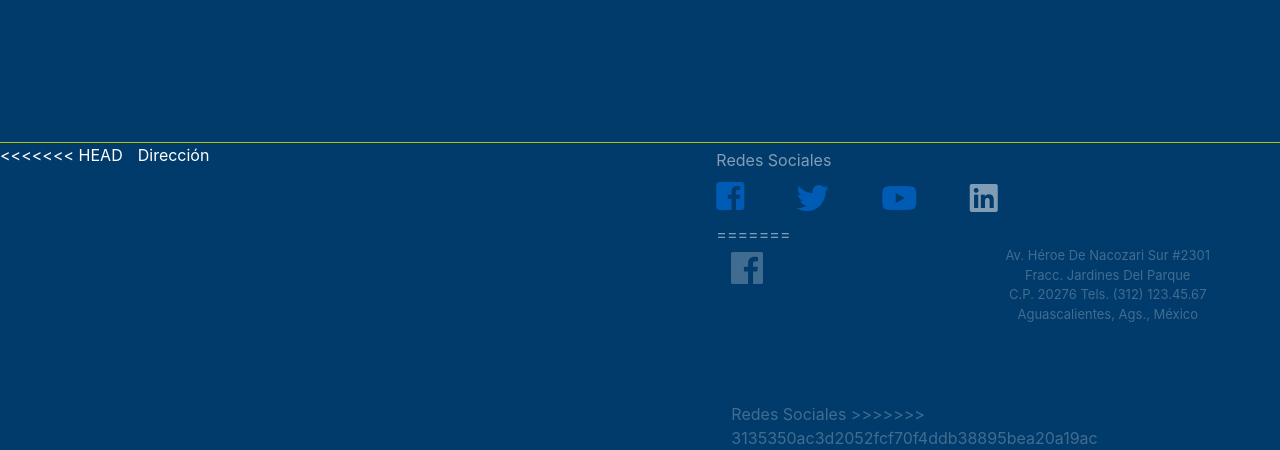
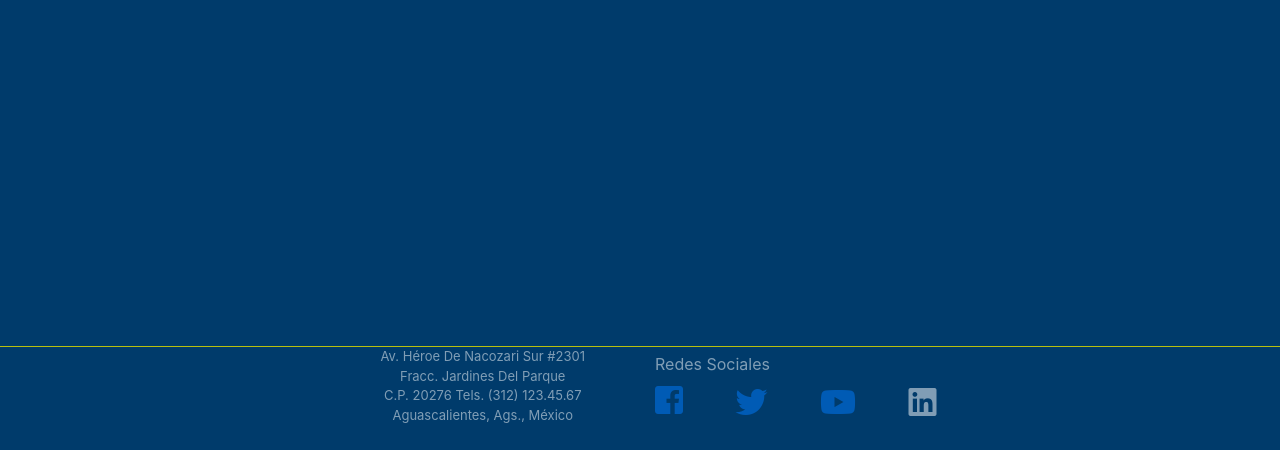
Before and after one commit to jondeltoro/proyecto-unidad-4, a website: page index.html in a window 1280 px wide. Shown: the part 374-824 px from the top of the page. After the commit the page ends 800 px from the top, so only its background shows below. Drawn offline with nearby package versions, Linux system fonts and the light colour scheme.

Commit message:
arreglar merge

```diff
--- a/index.html
+++ b/index.html
@@ -9,12 +9,9 @@
     <script src="https://d3js.org/d3.v4.min.js"></script>
     <link rel="stylesheet" href="https://stackpath.bootstrapcdn.com/bootstrap/4.1.3/css/bootstrap.min.css"
           integrity="sha384-MCw98/SFnGE8fJT3GXwEOngsV7Zt27NXFoaoApmYm81iuXoPkFOJwJ8ERdknLPMO" crossorigin="anonymous">
-<<<<<<< HEAD
-    <link  rel="stylesheet"  href="styles.css">
-    <link rel="stylesheet" href="https://use.fontawesome.com/releases/v5.3.1/css/all.css" integrity="sha384-mzrmE5qonljUremFsqc01SB46JvROS7bZs3IO2EmfFsd15uHvIt+Y8vEf7N7fWAU" crossorigin="anonymous">
-=======
+    <link rel="stylesheet" href="https://use.fontawesome.com/releases/v5.3.1/css/all.css"
+          integrity="sha384-mzrmE5qonljUremFsqc01SB46JvROS7bZs3IO2EmfFsd15uHvIt+Y8vEf7N7fWAU" crossorigin="anonymous">
     <link rel="stylesheet" href="styles.css">
->>>>>>> 3135350ac3d2052fcf70f4ddb38895bea20a19ac
     <script type="text/javascript" src="main.js"></script>
 </head>
 <body>
@@ -39,7 +36,8 @@
     </section>
     <section id="body" class="row">
         <section id="body-video" class="col-4">
-            <p>En el siguiente video explicamos la funcionalidad de nuestros servicios y el por que nosotros somos su mejor opción.</p>
+            <p>En el siguiente video explicamos la funcionalidad de nuestros servicios y el por que nosotros somos su
+                mejor opción.</p>
             <iframe src="https://www.youtube.com/embed/CcDCqW88uNY">
             </iframe>
         </section>
@@ -47,25 +45,6 @@
         <section id="body-d3" class="col-4">d3</section>
     </section>
     <section id="footer" class="row">
-<<<<<<< HEAD
-        <section id="footer-info" class="col-sm">Dirección</section>
-        <section id="footer-social" class="col-sm">Redes Sociales
-                      <div class="mb-2 mt-2 ">
-                        <a class="sm-icon" href="https://www.facebook.com/UNIVERSIDADCUAUHTEMOCAGS/" target="_blank">
-                          <i class="fab fa-facebook-square mr-md-5 mr-3 fa-2x"> </i>
-                        </a>
-                        <a class="sm-icon" href="https://twitter.com/ucuauhtemocags" target="_blank">
-                          <i class="fab fa-twitter fa-lg white-text mr-md-5 mr-3 fa-2x"> </i>
-                        </a>
-                        <a class="sm-icon" href="https://www.youtube.com/user/redcuauhtemoc" target="_blank">
-                          <i class="fab fa-youtube fa-lg white-text mr-md-5 mr-3 fa-2x"> </i>
-                        </a>
-                        <a class="sm-icon" href="https://linkedin.com/ucuauhtemocags" target="_blank"></a>
-                          <i class="fab fa-linkedin fa-lg white-text mr-md-5 mr-3 fa-2x"> </i>
-                        </a>
-                      </div>
-
-=======
         <section id="footer-info" class="col-sm">
             <div id="footer-info-address">
                 Av. Héroe De Nacozari Sur #2301
@@ -77,18 +56,21 @@
                 Aguascalientes, Ags., México
             </div>
         </section>
-        <section id="footer-social" class="col-sm">
-            <svg class="icon facebook">
-                <g width="32" height="31" class="iconic-md iconic-container" display="none">
-                    <g class="iconic-social-facebook" display="inline">
-                        <path fill="white"
-                              d="M30.234 0h-28.468c-.976 0-1.766.791-1.766 1.766v28.468c0 .975.79 1.766 1.766 1.766h15.326v-12.392h-4.17v-4.829h4.17v-3.562c0-4.133 2.524-6.384 6.212-6.384 1.766 0 3.284.132 3.727.19v4.319l-2.557.001c-2.005 0-2.393.953-2.393 2.351v3.083h4.782l-.623 4.829h-4.16v12.392h8.155c.975 0 1.766-.791 1.766-1.766v-28.468c0-.976-.791-1.766-1.766-1.766z"
-                              class="iconic-property-fill"></path>
-                    </g>
-                </g>
-            </svg>
-            Redes Sociales
->>>>>>> 3135350ac3d2052fcf70f4ddb38895bea20a19ac
+        <section id="footer-social" class="col-sm">Redes Sociales
+            <div class="mb-2 mt-2 ">
+                <a class="sm-icon" href="https://www.facebook.com/UNIVERSIDADCUAUHTEMOCAGS/" target="_blank">
+                    <i class="fab fa-facebook-square mr-md-5 mr-3 fa-2x"> </i>
+                </a>
+                <a class="sm-icon" href="https://twitter.com/ucuauhtemocags" target="_blank">
+                    <i class="fab fa-twitter fa-lg white-text mr-md-5 mr-3 fa-2x"> </i>
+                </a>
+                <a class="sm-icon" href="https://www.youtube.com/user/redcuauhtemoc" target="_blank">
+                    <i class="fab fa-youtube fa-lg white-text mr-md-5 mr-3 fa-2x"> </i>
+                </a>
+                <a class="sm-icon" href="https://linkedin.com/ucuauhtemocags" target="_blank"></a>
+                <i class="fab fa-linkedin fa-lg white-text mr-md-5 mr-3 fa-2x"> </i>
+                </a>
+            </div>
         </section>
     </section>
 </section>
--- a/styles.css
+++ b/styles.css
@@ -71,14 +71,12 @@ section#footer-social {
     display: inline;
 }
 
-<<<<<<< HEAD
 .sm-icon:visited{
     color: black;
 }
-=======
+
 .facebook {
     width: 31px;
     height: 31px;
     opacity: 0.5;
 }
->>>>>>> 3135350ac3d2052fcf70f4ddb38895bea20a19ac
```
